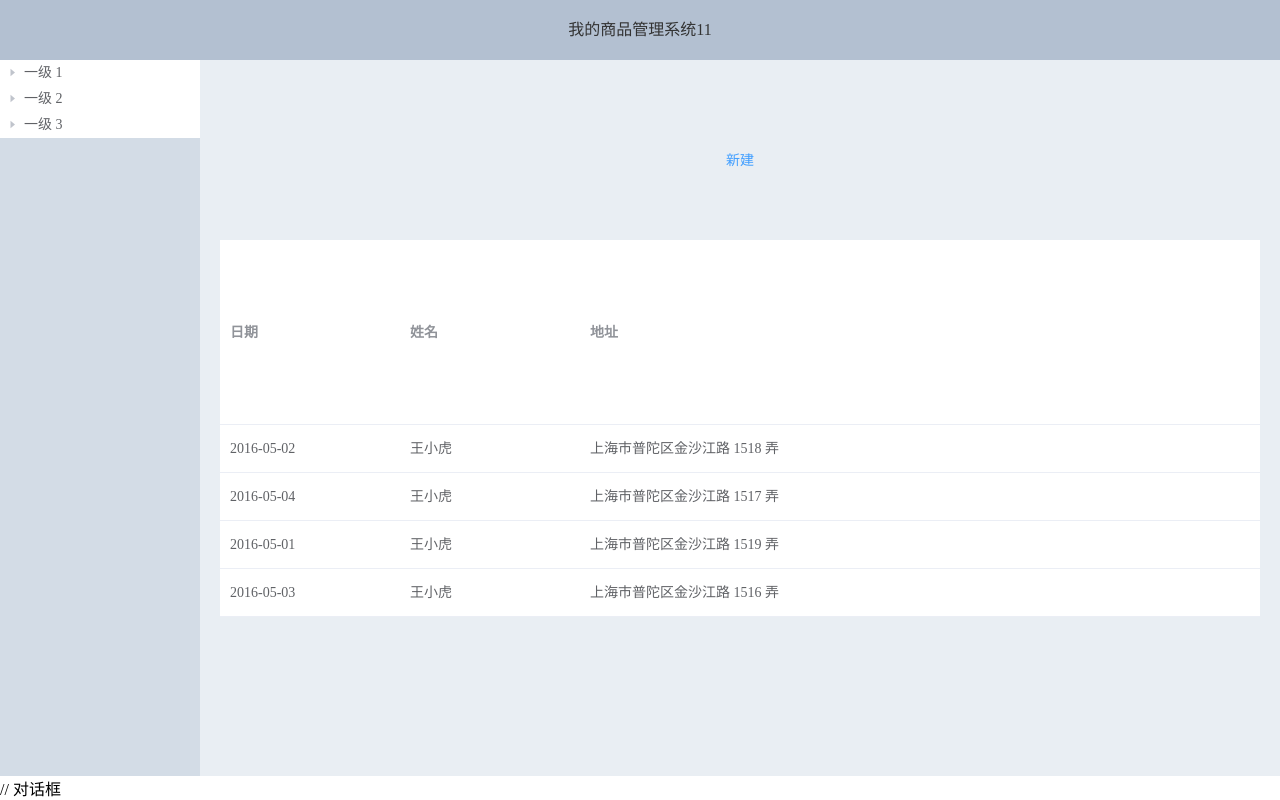
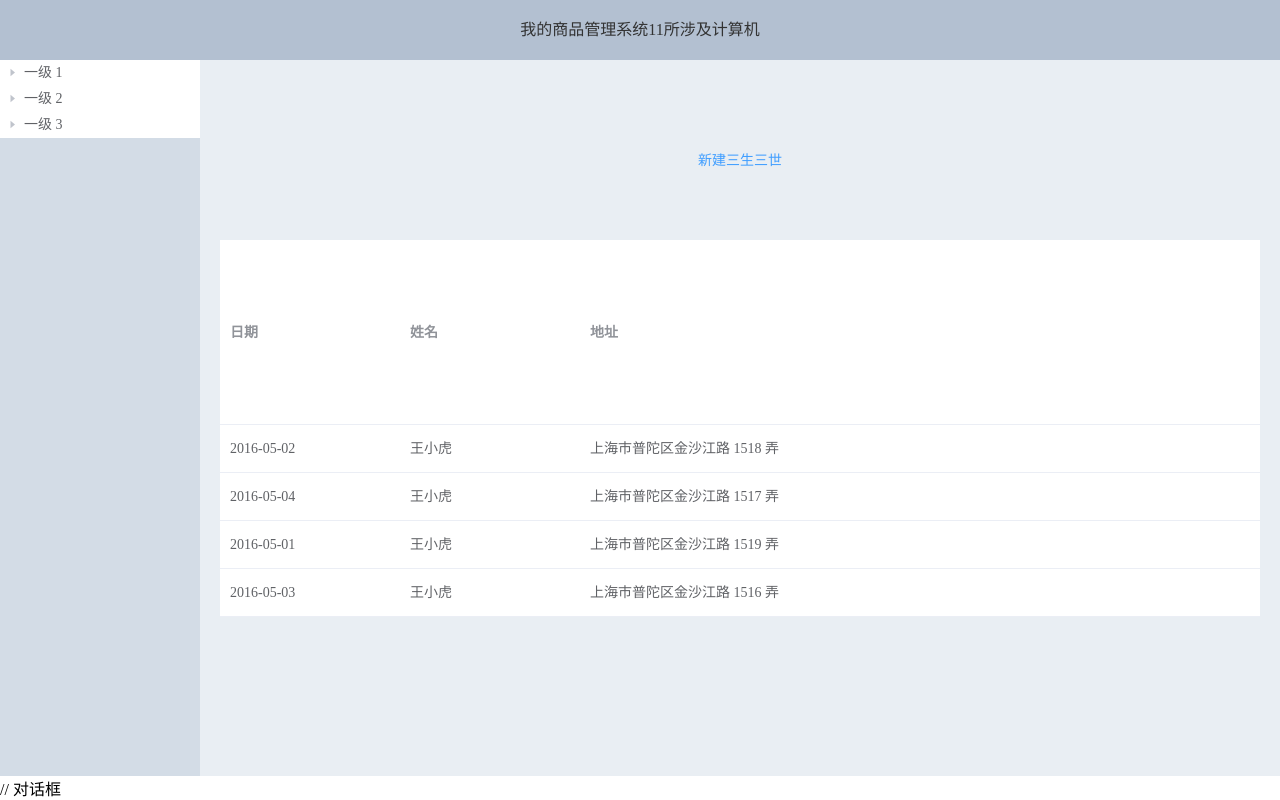
Before and after one commit to zhuhuizhen/labsystem, a Vue app: page / in a window 1280 px wide. Built offline with nearby package versions, Linux system fonts and the light colour scheme.

Commit message:
Update Index.vue

```diff
--- a/src/components/Index.vue
+++ b/src/components/Index.vue
@@ -1,6 +1,6 @@
 <template>
   <el-container>
-  <el-header>我的商品管理系统11</el-header>
+  <el-header>我的商品管理系统11所涉及计算机</el-header>
   <el-container>
     <el-aside width="200px">
       <el-tree
@@ -10,7 +10,7 @@
       </el-tree>
     </el-aside>
     <el-main>
-      <el-button type="text" @click="dialogFormVisible = true">新建</el-button>
+      <el-button type="text" @click="dialogFormVisible = true">新建三生三世</el-button>
       <el-table
       :data="tableData"
       style="width: 100%">
```
